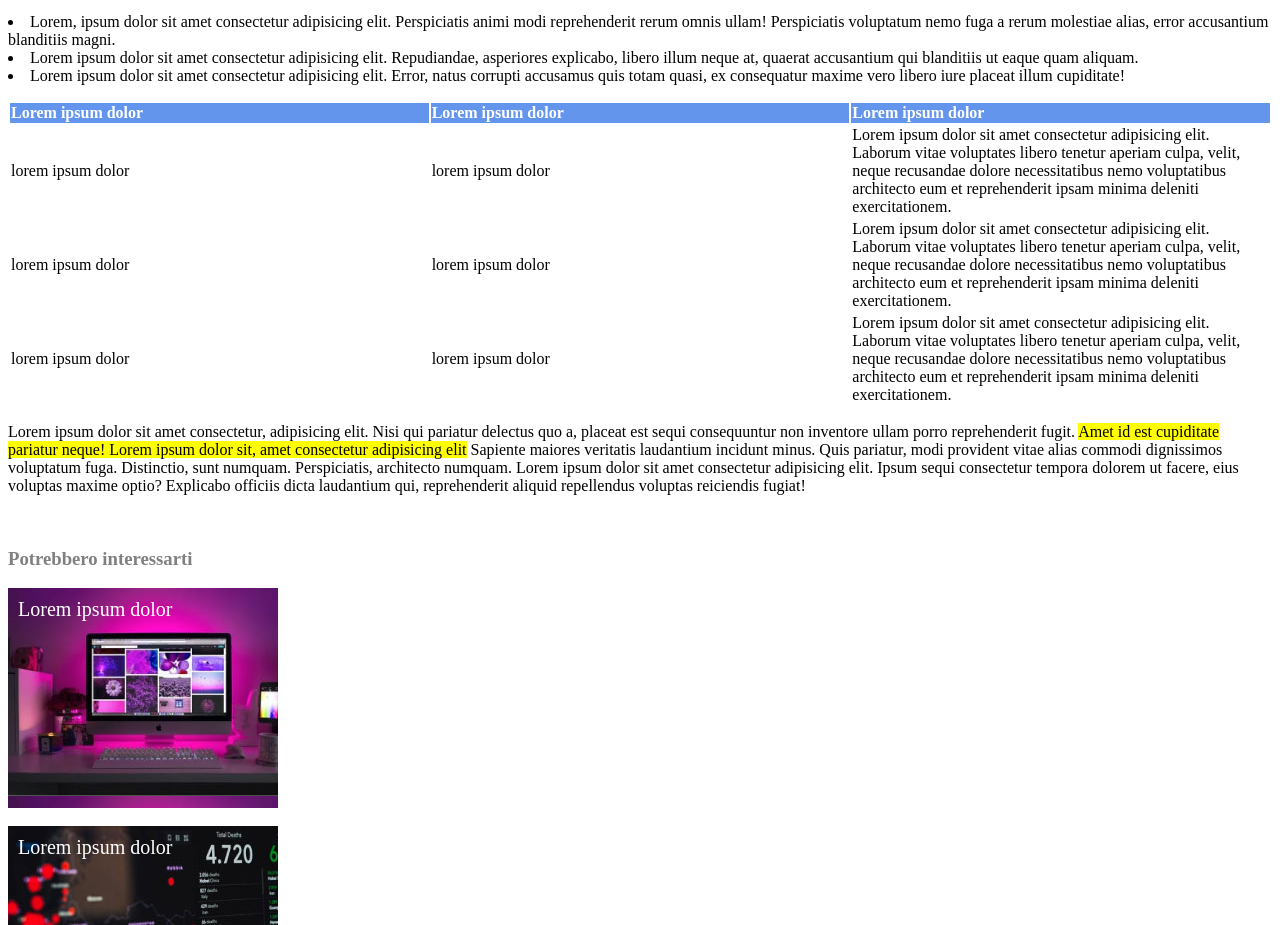
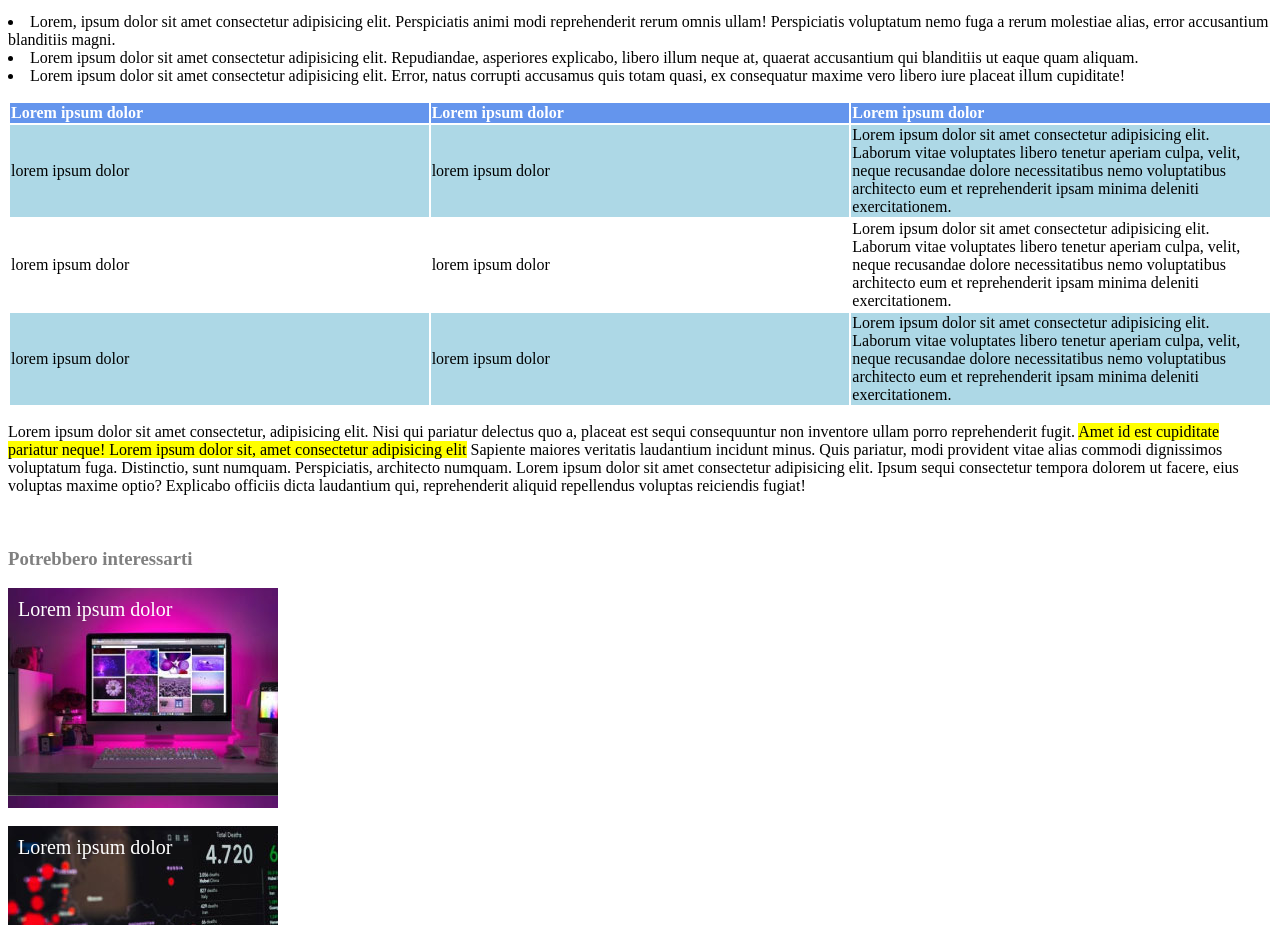
Before and after one commit to rizzamatteo96/html-css-booleaner, a plain HTML site: page index.html in a window 1280 px wide. Shown: the part 901-1826 px from the top of the page. Drawn offline with Linux system fonts and the light colour scheme.

Commit message:
fix css properties

```diff
--- a/css/style.css
+++ b/css/style.css
@@ -38,6 +38,11 @@ ul{
     padding-left: 0;
 }
 
+table{
+    table-layout: fixed;
+    width: 100%;
+}
+
 thead{
     background-color: cornflowerblue;
 }
@@ -47,11 +52,9 @@ th{
     text-align: left;
 }
 
-table{
-    table-layout: fixed;
-    width: 100%;
+.light-blue{
+    background-color: lightblue;
 }
-
 
 .final-img{
     height: 200px;
```
